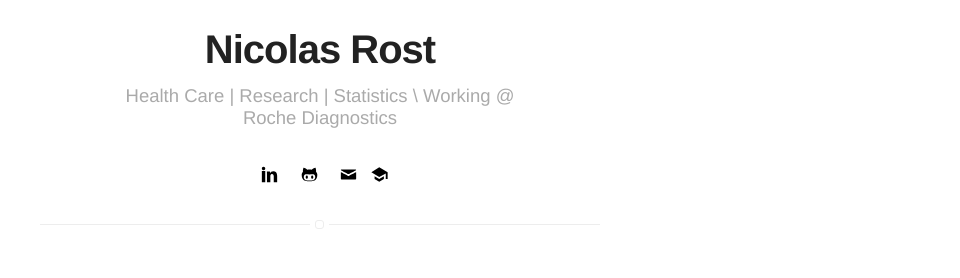
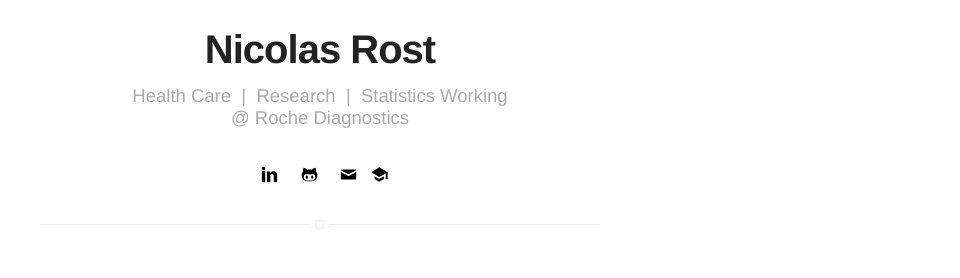
Before and after one commit to nicorost/nicorost.github.io, a Jekyll site: the page built from projects.html, in a window 1280 px wide. Shown: the part 262-540 px from the top of the page, without its empty margins (320-1280 px from the left). Built offline with Jekyll 4.4.1, drawn with Linux system fonts in a browser that asks for light colours; emoji names are drawn with the system emoji font; some of the changed lines change nothing that is shown.

Commit message:
formatting

```diff
--- a/_config.yml
+++ b/_config.yml
@@ -1,6 +1,6 @@
 # main text of home
 name: Nicolas Rost
-bio: Health Care | Research | Statistics  \ Working @ Roche Diagnostics
+bio: Health Care&nbsp;&nbsp;|&nbsp;&nbsp;Research&nbsp;&nbsp;|&nbsp;&nbsp;Statistics Working @ Roche Diagnostics
 
 # SEO
 keywords: Psychology, Biological Psychology, Clinical Psychology, Mental Health, Psychiatry, Computational Psychiatry, Data Science, Munich, Statistics, Machine Learning, LMU, Data Scientist, Max Planck Institute of Psychiatry, Roche, Biostatistics
```
